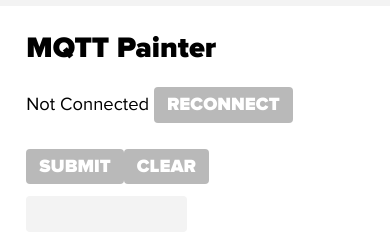
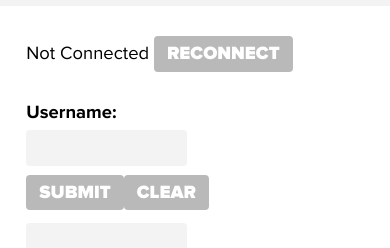
Before and after one commit to Mobilu/Lab4, a plain HTML site: page index.html in a window 390 px wide. Shown: the part 52-300 px from the top of the page. Drawn offline with Linux system fonts and the light colour scheme; some packages are replaced by stand-ins of ours.

Commit message:
Update index.html

```diff
--- a/index.html
+++ b/index.html
@@ -42,8 +42,6 @@
 		<img class="logotype" src="ui/images/logo.svg" alt="Evothings">
 	</header>
 
-	<h1>MQTT Painter</h1>
-
 	<p>
 		<span id="info">Not Connected</span>
 		<button id="connect" onclick="app.setupConnection();">Reconnect</button>
@@ -51,6 +49,8 @@
 
 	<!--<div class="dummy"></div>
 	<div class="canvas-container"><canvas id="canvas" style="margin: 0px;"></canvas></div>-->
+	<h5>Username: </h5>
+	<input type="text" id="username"></input><br>
 	<button onclick="myFunc()">Submit</button>
 	<button onclick="myClearFunc()">Clear</button>
 	<br>
```
